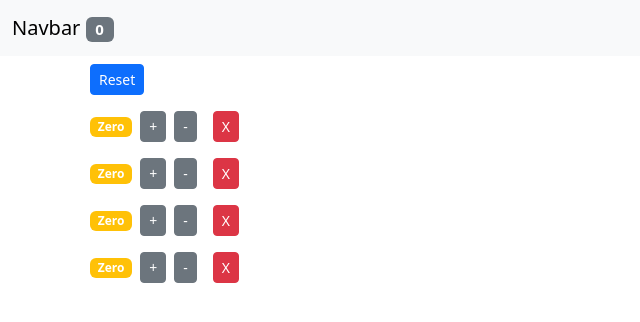
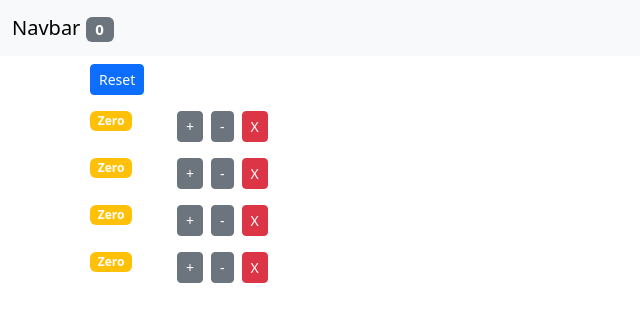
Before and after one commit to jabez-abija2399/React_projects, a React (Create React App) app in the folder counter-app/: page / in a window 1280 px wide. Shown: the top 322 px of the page, without its empty margins (0-640 px from the left). Built offline with nearby package versions, Linux system fonts and the light colour scheme.

Commit message:
Refactor Counter component for improved layout and readability

```diff
--- a/counter-app/src/components/counter.jsx
+++ b/counter-app/src/components/counter.jsx
@@ -1,40 +1,47 @@
-import React, { Component } from "react";
+import React, { Component } from "react"; // Import React and Component from react library
 
-class Counter extends Component {
-  render() {
+class Counter extends Component { // Define Counter class component
+  render() { // Render method to display the component
     return (
-      <div>
-        <span className={this.getBadgeClasses()}>{this.formatCount()}</span>
+      <div className="row"> {/* Container div with Bootstrap row class */}
+        <div className="col-1"> {/* Column with width 1 */}
+          <span className={this.getBadgeClasses()}>{this.formatCount()}</span> {/* Span element with dynamic classes and text */}
+        </div>
+
+        <div className="col"> {/* Column for buttons */}
           <button
-          onClick={() => this.props.onIncrement(this.props.counter)}
-          className="btn btn-secondary btn-sm"
+            onClick={() => this.props.onIncrement(this.props.counter)} // Increment button with onClick event
+            className="btn btn-secondary btn-sm" // Bootstrap button classes
           >
             +
           </button>
           <button
-          onClick={() => this.props.onDecrement(this.props.counter)}
-          className="btn btn-secondary btn-sm m-2"
+            onClick={() => this.props.onDecrement(this.props.counter)} // Decrement button with onClick event
+            className="btn btn-secondary btn-sm m-2" // Bootstrap button classes with margin
           >
             -
           </button>
           <button
-          onClick={() => this.props.onDelete(this.props.counter.id)}
-          className="btn btn-danger btn-sm m-2"
+            onClick={() => this.props.onDelete(this.props.counter.id)} // Delete button with onClick event
+            className="btn btn-danger btn-sm" // Bootstrap button classes for danger style
           >
             X
           </button>
         </div>
+      </div>
     );
   }
-  getBadgeClasses() {
-    let classes = "badge m-2 bg-";
-    classes += this.props.counter.value === 0 ? "warning" : "primary";
-    return classes;
+
+  getBadgeClasses() { // Method to get dynamic classes for badge
+    let classes = "badge m-2 bg-"; // Base classes for badge
+    classes += this.props.counter.value === 0 ? "warning" : "primary"; // Conditional class based on counter value
+    return classes; // Return the complete class string
   }
-  formatCount() {
-    const { value } = this.props.counter;
-    return value === 0 ? "Zero" : value;
+
+  formatCount() { // Method to format the counter value
+    const { value } = this.props.counter; // Destructure value from props
+    return value === 0 ? "Zero" : value; // Return "Zero" if value is 0, otherwise return the value
   }
 }
 
-export default Counter;
+export default Counter; // Export Counter component as default
```
Lines whose indentation alone changed are shown as unchanged.
